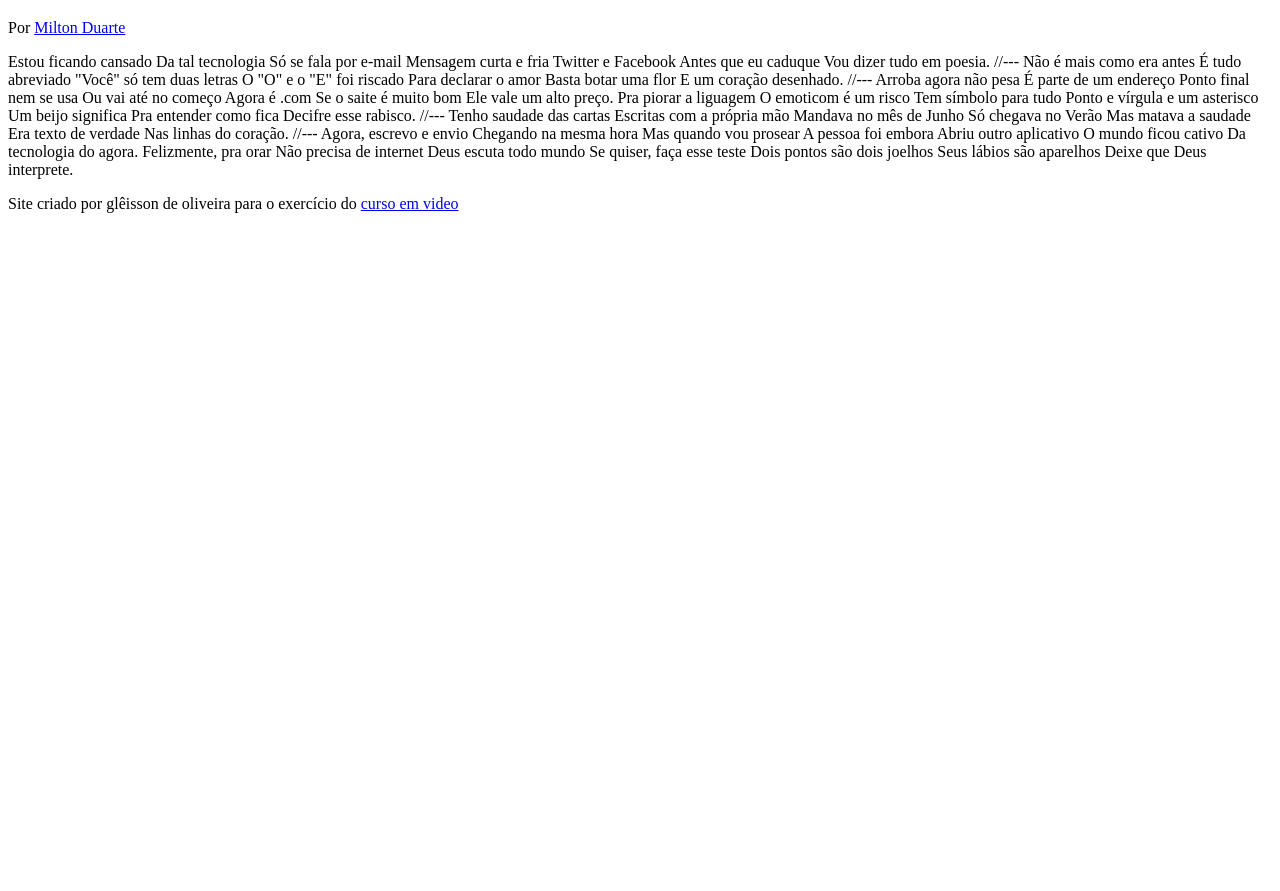
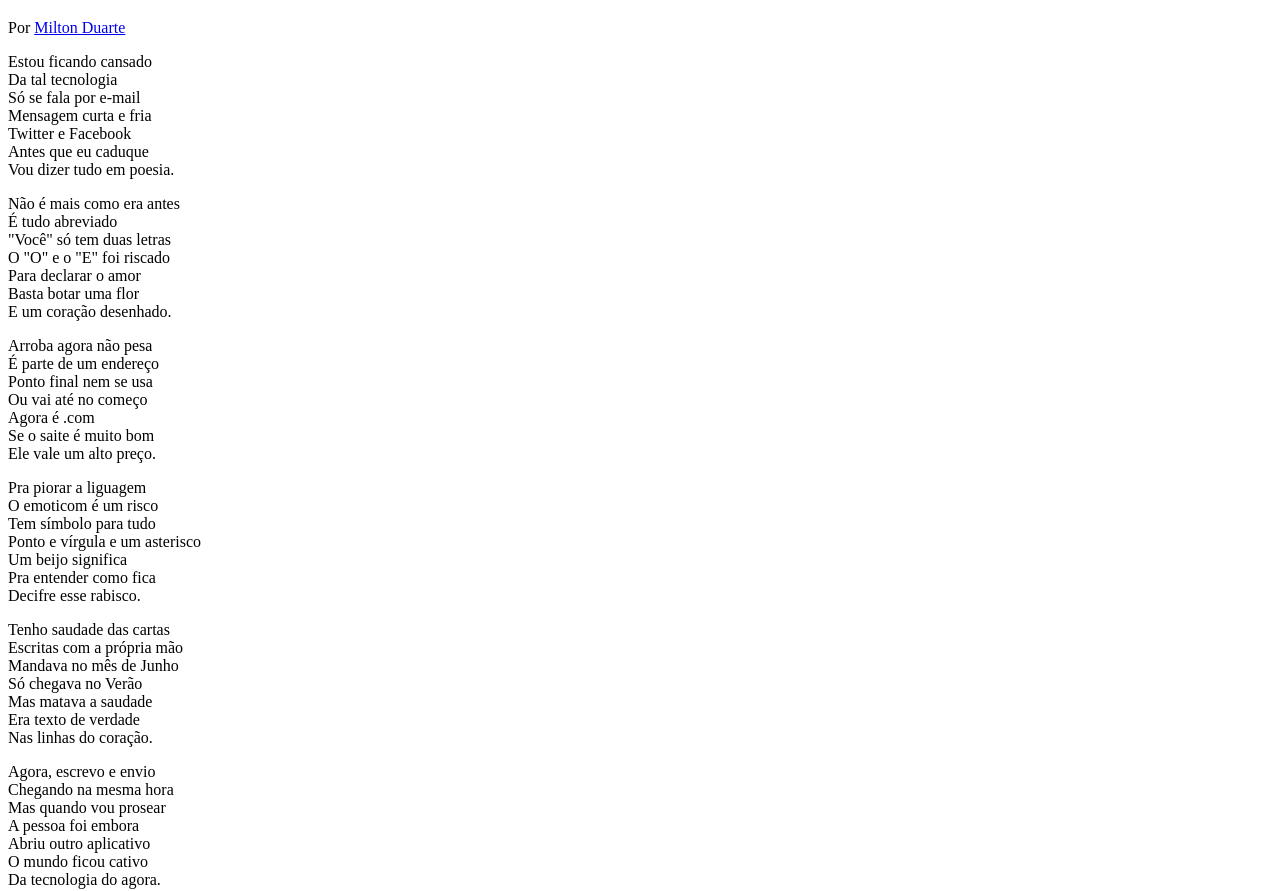
Before and after one commit to Oliveirraz/html-css, a plain HTML site: page desafios/desafio12/index.html in a window 1280 px wide. Shown: the part 61-952 px from the top of the page. Before the commit the page ends 800 px from the top, so only its background shows below. Drawn offline with Linux system fonts and the light colour scheme.

Commit message:
cap20 aula03

```diff
--- /dev/null
+++ b/desafios/desafio12/estilo/sttyle.css
@@ -0,0 +1 @@
+@charset "UTF-8";
--- a/desafios/desafio12/index.html
+++ b/desafios/desafio12/index.html
@@ -4,6 +4,7 @@
     <meta charset="UTF-8">
     <meta name="viewport" content="width=device-width, initial-scale=1.0">
     <title>Cordel Moderno</title>
+    <link rel="stylesheet" href="estilo/sttyle.css">
 </head>
     <body>
         <header>
@@ -13,69 +14,89 @@
             </p>
         </header>
 
-    Estou ficando cansado
-    Da tal tecnologia
-    Só se fala por e-mail
-    Mensagem curta e fria
-    Twitter e Facebook
-    Antes que eu caduque
+    <section>
+        <p>
+            Estou ficando cansado<br>
+            Da tal tecnologia<br>
+            Só se fala por e-mail<br>
+            Mensagem curta e fria<br>
+            Twitter e Facebook<br>
+            Antes que eu caduque<br>
             Vou dizer tudo em poesia.
+        </p>
+    </section>
 
-    //---
 
-    Não é mais como era antes
-    É tudo abreviado
-    "Você" só tem duas letras
-    O "O" e o "E" foi riscado
-    Para declarar o amor
-    Basta botar uma flor
+    <section>
+        <p>
+            Não é mais como era antes<br>
+            É tudo abreviado<br>
+            "Você" só tem duas letras<br>
+            O "O" e o "E" foi riscado<br>
+            Para declarar o amor<br>
+            Basta botar uma flor<br>
             E um coração desenhado.
+        </p>
+    </section>
 
-    //---
 
-    Arroba agora não pesa
-    É parte de um endereço
-    Ponto final nem se usa
-    Ou vai até no começo
-    Agora é .com
-    Se o saite é muito bom
-    Ele vale um alto preço.
+    <section>
+        <p>
+            Arroba agora não pesa<br>
+            É parte de um endereço<br>
+            Ponto final nem se usa<br>
+            Ou vai até no começo<br>
+            Agora é .com<br>
+            Se o saite é muito bom<br>
+            Ele vale um alto preço.<br>
+        </p>
 
-    Pra piorar a liguagem
-    O emoticom é um risco
-    Tem símbolo para tudo
-    Ponto e vírgula e um asterisco
-    Um beijo significa
-    Pra entender como fica
+        <p>
+            Pra piorar a liguagem<br>
+            O emoticom é um risco<br>
+            Tem símbolo para tudo<br>
+            Ponto e vírgula e um asterisco<br>
+            Um beijo significa<br>
+            Pra entender como fica<br>
             Decifre esse rabisco.
+        </p>
+    </section>
 
-    //---
 
-    Tenho saudade das cartas
-    Escritas com a própria mão
-    Mandava no mês de Junho
-    Só chegava no Verão
-    Mas matava a saudade
-    Era texto de verdade
+    <section>
+        <p>
+            Tenho saudade das cartas<br>
+            Escritas com a própria mão<br>
+            Mandava no mês de Junho<br>
+            Só chegava no Verão<br>
+            Mas matava a saudade<br>
+            Era texto de verdade<br>
             Nas linhas do coração.
+        </p>
+    </section>
 
-    //---
 
-    Agora, escrevo e envio
-    Chegando na mesma hora
-    Mas quando vou prosear
-    A pessoa foi embora
-    Abriu outro aplicativo
-    O mundo ficou cativo
+    <section>
+        <p>
+            Agora, escrevo e envio<br>
+            Chegando na mesma hora<br>
+            Mas quando vou prosear<br>
+            A pessoa foi embora<br>
+            Abriu outro aplicativo<br>
+            O mundo ficou cativo<br>
             Da tecnologia do agora.
+        </p>
 
-    Felizmente, pra orar
-    Não precisa de internet
-    Deus escuta todo mundo
-    Se quiser, faça esse teste
-    Dois pontos são dois joelhos
-    Seus lábios são aparelhos
+        <p>
+            Felizmente, pra orar<br>
+            Não precisa de internet<br>
+            Deus escuta todo mundo<br>
+            Se quiser, faça esse teste<br>
+            Dois pontos são dois joelhos<br>
+            Seus lábios são aparelhos<br>
             Deixe que Deus interprete.
+        </p>
+    </section>
     <footer>
         <p>Site criado por glêisson de oliveira para o exercício do <a href="#">curso em video</a></p>
     </footer>
```
Lines whose indentation alone changed are shown as unchanged.
